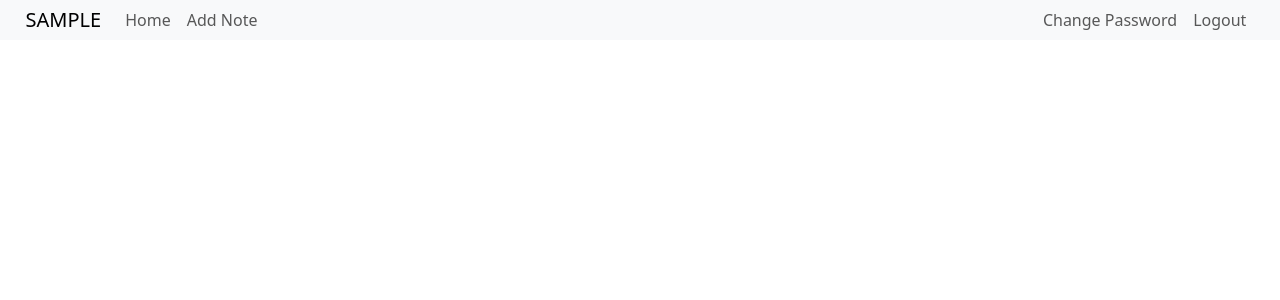
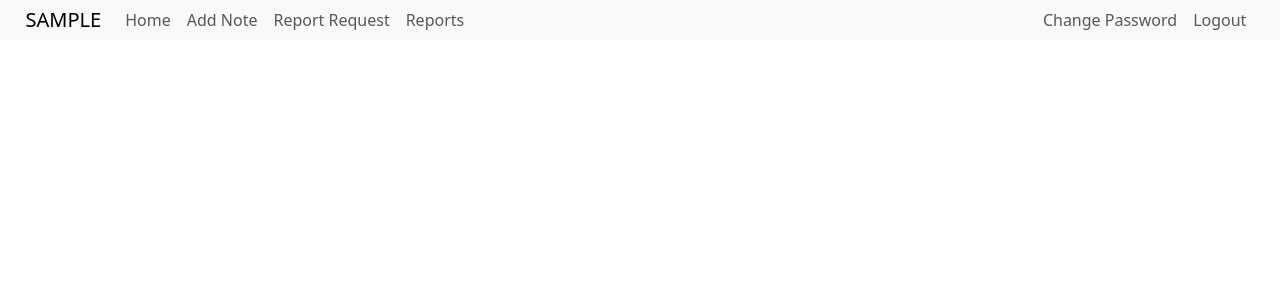
Before and after one commit to bagheriAlmas/djang-pdf-generator, a Django app: page / in a window 1280 px wide. Shown: the top 300 px of the page. Run offline with Django 4.2, Linux system fonts and the light colour scheme; the visitor is signed in with stand-in values (Sample User, id 1); data that the repository does not hold is empty; parts of the project's set-up code (start-up, migrations or seed data) failed here and were passed over; some libraries are stand-ins or nearby versions.

Commit message:
Add Report Request and Reports items to Navbar

```diff
--- a/templates/base.html
+++ b/templates/base.html
@@ -23,6 +23,12 @@
                 </li>
                 <li class="nav-item">
                     <a class="nav-link" href="{% url 'note_create' %}">Add Note</a>
+                </li>
+                <li class="nav-item">
+                    <a class="nav-link" href="{% url 'pdf_render' %}">Report Request</a>
+                </li>
+                <li class="nav-item">
+                    <a class="nav-link" href="{% url 'pdf_report_list' %}">Reports</a>
                 </li>
 
             </ul>
```
